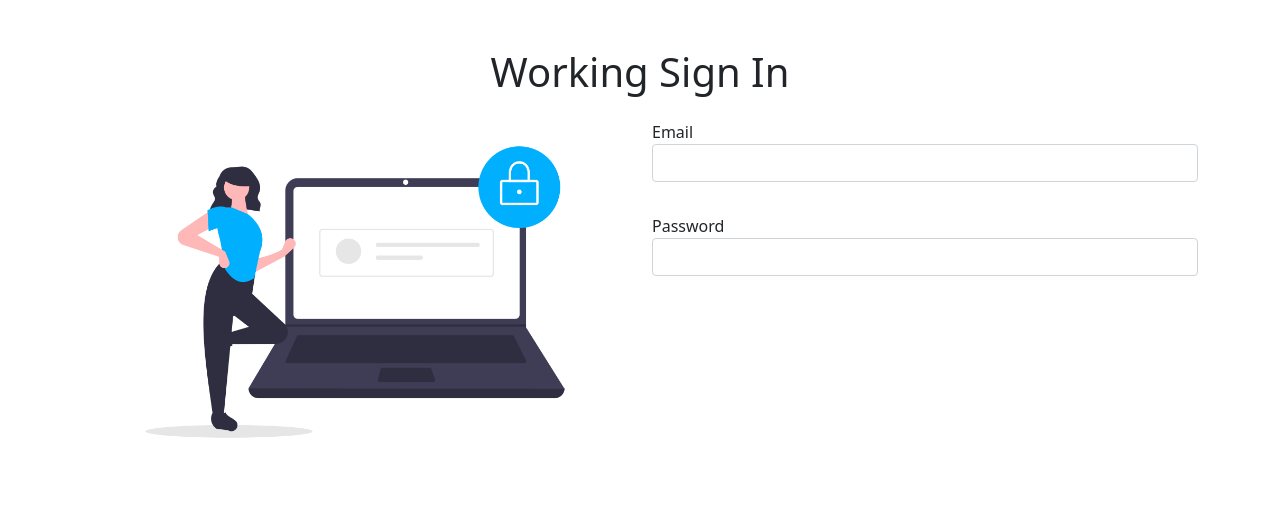
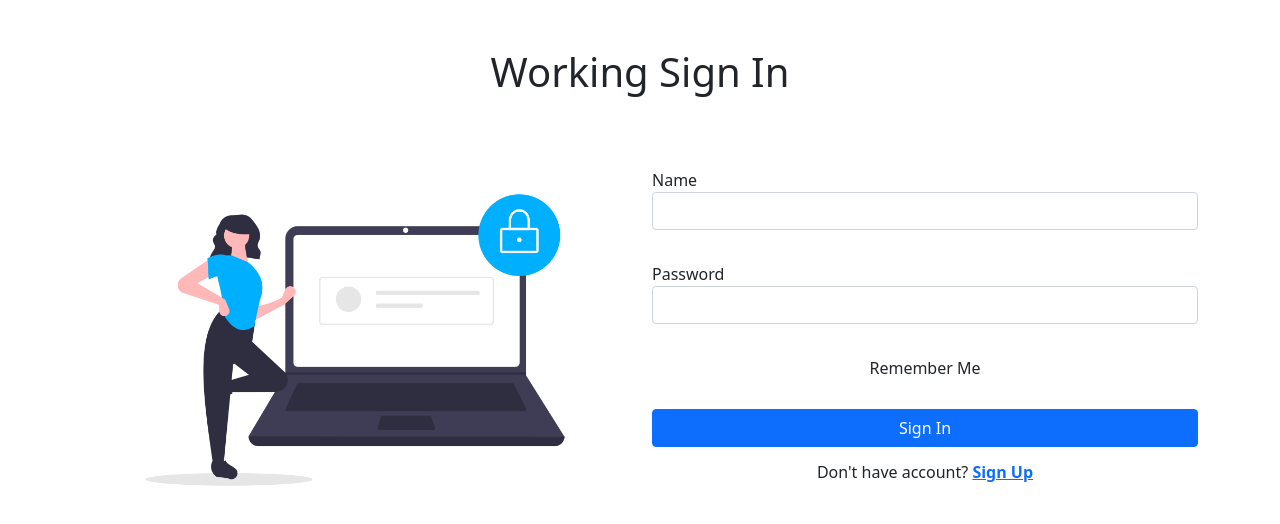
Before and after one commit to Abdi-01/dolist-react, a React (Create React App) app: page /login in a window 1280 px wide. Shown: the top 524 px of the page. Built offline with nearby package versions, Linux system fonts and the light colour scheme.

Commit message:
DL-login-002 : menambahkan button sign in beserta alert dan link to register page

```diff
--- a/src/page/LoginPage.js
+++ b/src/page/LoginPage.js
@@ -1,4 +1,5 @@
 import React from "react";
+import { Link } from "react-router-dom";
 import imageLogin from '../login.png'
 
 
@@ -10,25 +11,41 @@ class LoginPage extends React.Component {
         }
     }
 
+    btSignIn = () => {
+        let name = this.refs.name.value
+        let password = this.refs.password.value
+        console.log(name, password)
+        if (name == "" || password == "") {
+            alert(`Please fill login form ✖`)
+        } else {
+            alert("Login Success")
+        }
+    }
+
     render() {
         return (
             <div className="container pt-5">
                 <h1>Working Sign In</h1>
-                <div className="row">
+                <div className="row pt-5">
                     <div className="col-6">
                         <img src={imageLogin} alt="login" style={{ width: "100%" }} />
                     </div>
                     <div className="col-6">
                         <div className="form-group py-3">
-                            <label style={{ width: "100%", textAlign: "left" }}>Email</label>
-                            <input type="text" className="form-control" />
+                            <label style={{ width: "100%", textAlign: "left" }}>Name</label>
+                            <input type="text" className="form-control" ref="name" />
                         </div>
                         <div className="form-group py-3">
-                            <label style={{ width: "100%", textAlign: "left" }}>Password</label>
-                            <div className="input-group">
-                                <input type={this.state.passType} className="form-control" />
+                            <label style={{ width: "100%", textAlign: "left" }} >Password</label>
+                            <div className="input-group" >
+                                <input type="text" className="form-control" ref="password" />
                             </div>
                         </div>
+                        <div className="py-3">Remember Me</div>
+                        <button type="button" className="btn btn-primary" style={{ width: "100%", marginTop: "1vw" }} onClick={this.btSignIn}>Sign In</button>
+                        <div style={{ paddingTop: "1vw" }}>Don't have account? <b>
+                            <Link to="/register">Sign Up</Link>
+                        </b></div>
                     </div>
                 </div>
             </div>
```
